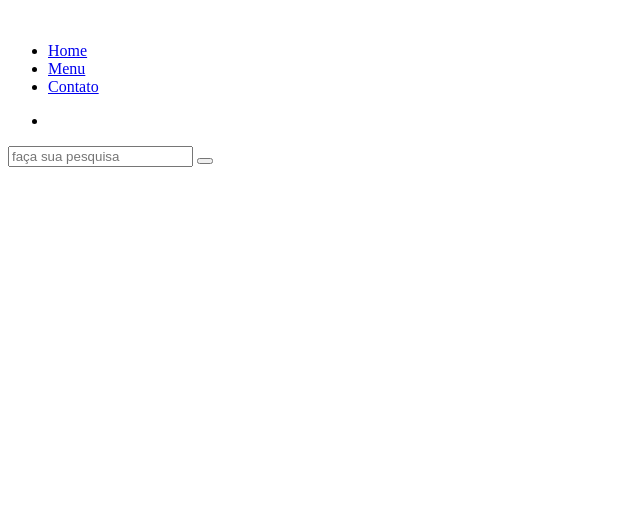
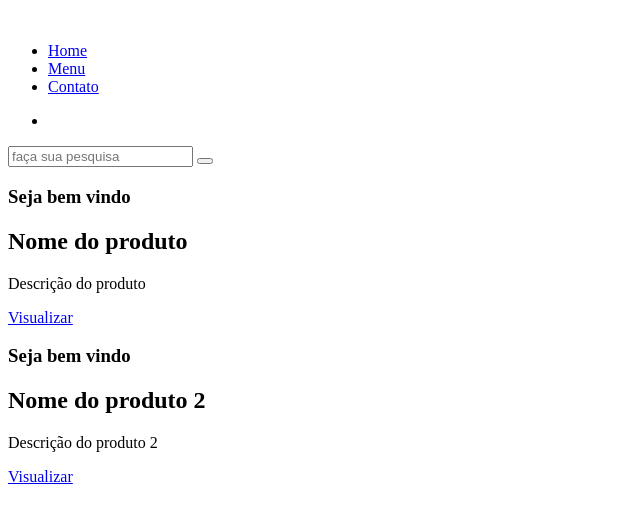
Before and after one commit to natasha-queiroz/Loja_Cafe, a plain HTML site: page index.html in a window 1280 px wide. Shown: the whole page, without its empty margins (0-640 px from the left). Drawn offline with Linux system fonts and the light colour scheme.

Commit message:
seções feitas

```diff
--- a/index.html
+++ b/index.html
@@ -55,5 +55,55 @@
             </div>
         </div>
     </header>
+
+    <section class="slider-area">
+        <div class="slider-wrapper">
+            <div class="single-slide">
+                <div class="class banner-content">
+                    <div class="class container">
+                        <div class="class row">
+                            <div class="col-lg-8 col-lg-offset-2 col-md-10 col-md-offset-1">
+                                <div class="text-content-wrapper">
+                                    <div class="text-content text-center">
+                                        <h3 class="pt-70">Seja bem vindo</h3>
+                                        <h1>Nome do produto</h1>
+                                        <p>Descrição do produto</p>
+                                        <div class="banner-btn">
+                                            <a href="#" class="default-btn">
+                                                <span>Visualizar</span>
+                                            </a>
+                                        </div>
+                                    </div>
+                                </div>
+                            </div>
+                        </div>
+                    </div>
+                </div>
+            </div>
+
+            <div class="single-slide">
+                <siv class="banner-content">
+                    <div class="class container">
+                        <div class="class row">
+                            <div class="col-lg-8 col-lg-offset-2 col-md-10 col-md-offset-1">
+                                <div class="class content-wrapper">
+                                    <div class="text-content texte-center">
+                                        <h3 class="pt-70">Seja bem vindo</h3>
+                                        <h1>Nome do produto 2</h1>
+                                        <p>Descrição do produto 2</p>
+                                        <div class="class banner-btn">
+                                            <a href="#" class="default-btn">
+                                                <span>Visualizar</span>
+                                            </a>
+                                        </div>
+                                    </div>
+                                </div>
+                            </div>
+                        </div>
+                    </div>
+                </div>
+            </div>
+        </div>
+    </section>
 </body>
 </html>
```
